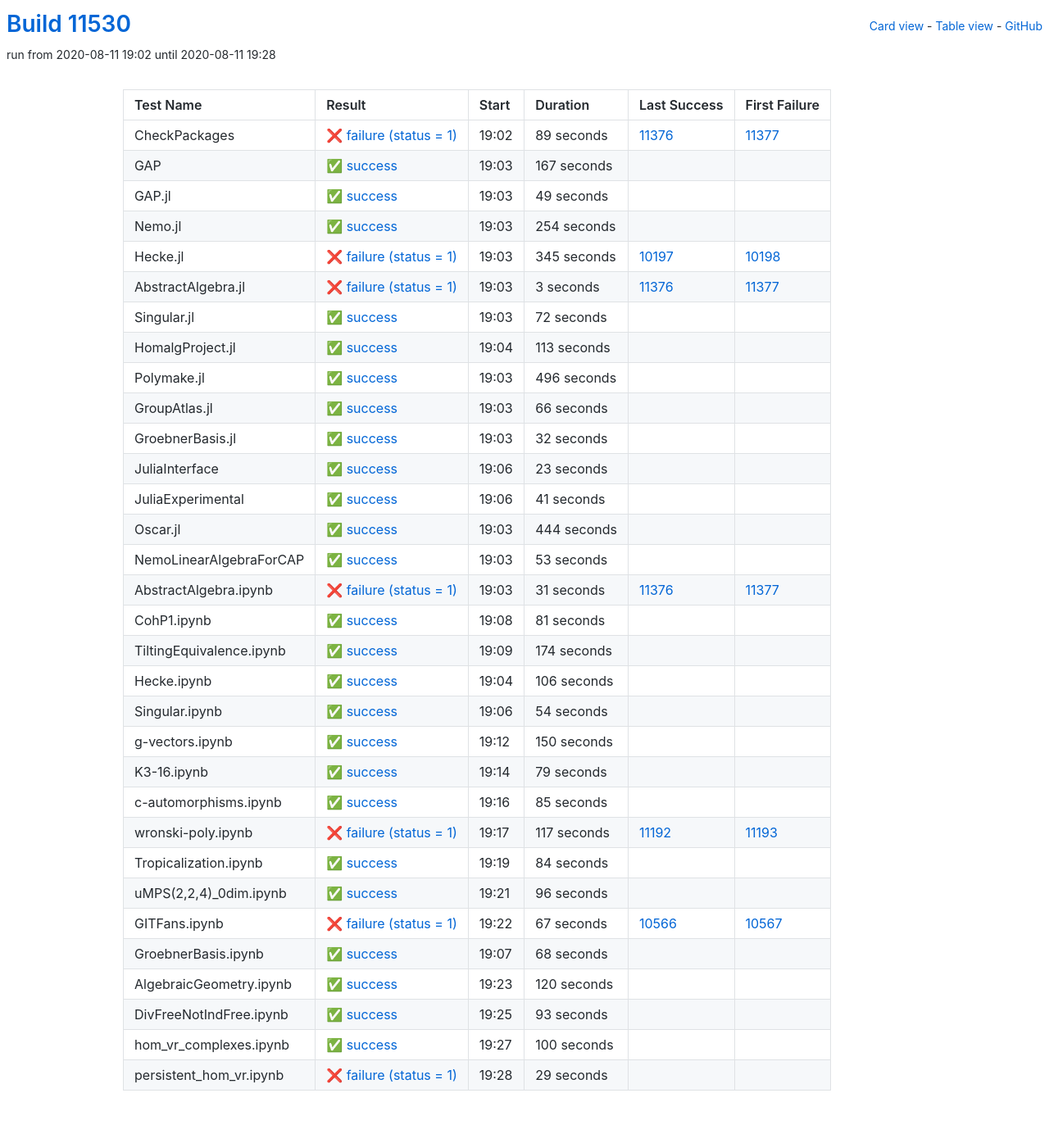
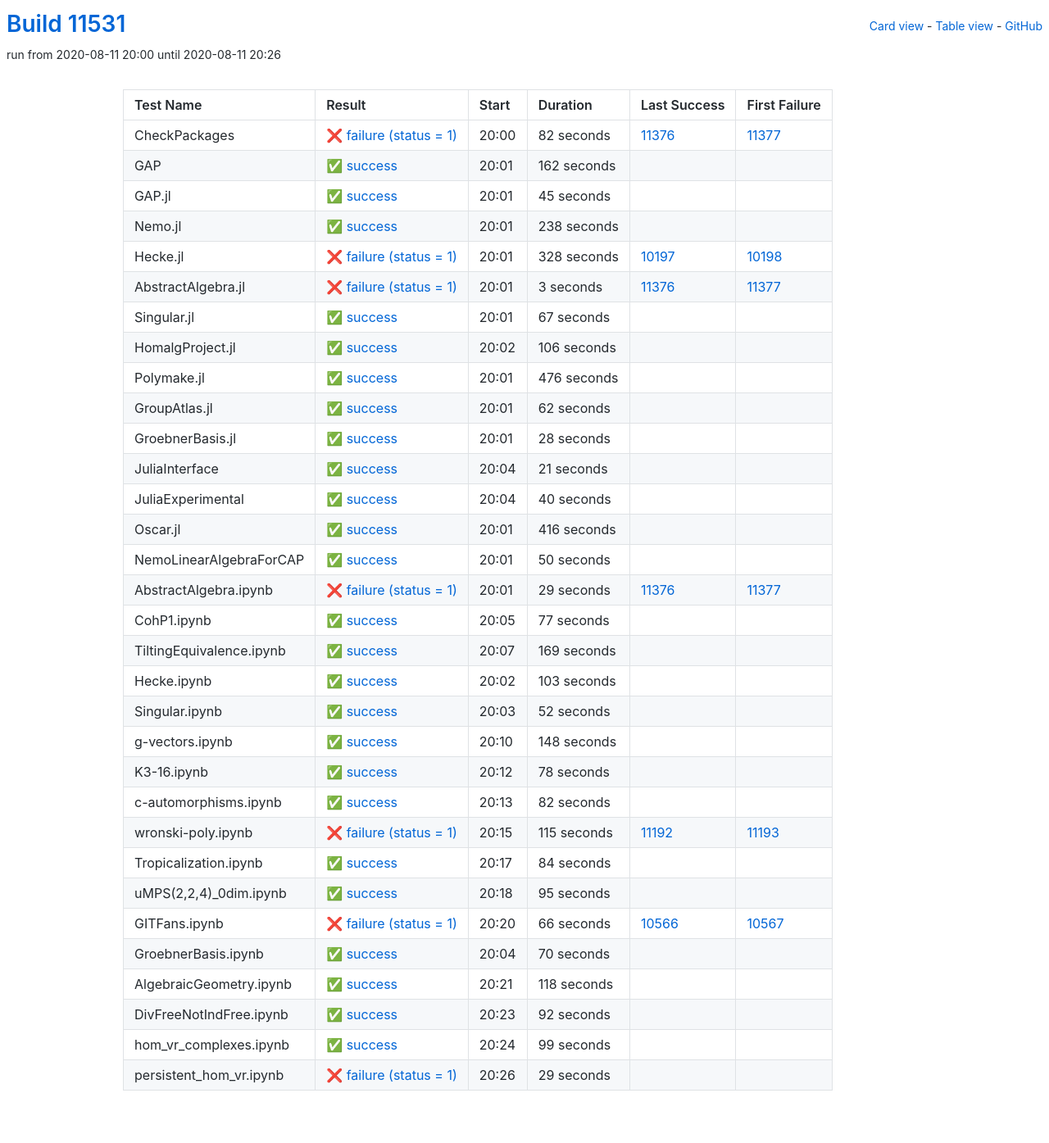
Before and after one commit to oscar-system/oscar-ci-status, a Jekyll site: the page built from table.html, in a window 1280 px wide. Shown: the whole page at 82% size. Built offline with Jekyll 4.4.1, drawn with Linux system fonts in a browser that asks for light colours.

Commit message:
Build #11531

```diff
--- a/_data/ci.yml
+++ b/_data/ci.yml
@@ -1,6 +1,6 @@
 ---
-build: 11530
-build_url: https://oscarci.mathematik.uni-kl.de/job/oscar/11530/
+build: 11531
+build_url: https://oscarci.mathematik.uni-kl.de/job/oscar/11531/
 job: oscar
 organization: oscar-system
 repo: oscar-ci-status
@@ -8,68 +8,68 @@
 tests:
 - name: CheckPackages
   id: checkpackages
-  log: https://oscarci.mathematik.uni-kl.de/job/oscar/11530/artifact/logs/build-11530/CheckPackages.log
-  start: 2020-08-11 19:02
+  log: https://oscarci.mathematik.uni-kl.de/job/oscar/11531/artifact/logs/build-11531/CheckPackages.log
+  start: 2020-08-11 20:00
   success: false
   exitcode: 1
   status: failure
-  duration: 89
+  duration: 82
   last_success: 11376
   last_success_url: https://oscarci.mathematik.uni-kl.de/job/oscar/11376/
   first_failure: 11377
   first_failure_url: https://oscarci.mathematik.uni-kl.de/job/oscar/11377/
 - name: GAP
   id: gap
-  log: https://oscarci.mathematik.uni-kl.de/job/oscar/11530/artifact/logs/build-11530/GAP.log
-  start: 2020-08-11 19:03
+  log: https://oscarci.mathematik.uni-kl.de/job/oscar/11531/artifact/logs/build-11531/GAP.log
+  start: 2020-08-11 20:01
   success: true
   exitcode: 0
   status: success
-  duration: 167
+  duration: 162
   last_success: false
   last_success_url:
   first_failure: false
   first_failure_url:
 - name: GAP.jl
   id: gap-jl
-  log: https://oscarci.mathematik.uni-kl.de/job/oscar/11530/artifact/logs/build-11530/GAP.jl.log
-  start: 2020-08-11 19:03
+  log: https://oscarci.mathematik.uni-kl.de/job/oscar/11531/artifact/logs/build-11531/GAP.jl.log
+  start: 2020-08-11 20:01
   success: true
   exitcode: 0
   status: success
-  duration: 49
+  duration: 45
   last_success: false
   last_success_url:
   first_failure: false
   first_failure_url:
 - name: Nemo.jl
   id: nemo-jl
-  log: https://oscarci.mathematik.uni-kl.de/job/oscar/11530/artifact/logs/build-11530/Nemo.jl.log
-  start: 2020-08-11 19:03
+  log: https://oscarci.mathematik.uni-kl.de/job/oscar/11531/artifact/logs/build-11531/Nemo.jl.log
+  start: 2020-08-11 20:01
   success: true
   exitcode: 0
   status: success
-  duration: 254
+  duration: 238
   last_success: false
   last_success_url:
   first_failure: false
   first_failure_url:
 - name: Hecke.jl
   id: hecke-jl
-  log: https://oscarci.mathematik.uni-kl.de/job/oscar/11530/artifact/logs/build-11530/Hecke.jl.log
-  start: 2020-08-11 19:03
+  log: https://oscarci.mathematik.uni-kl.de/job/oscar/11531/artifact/logs/build-11531/Hecke.jl.log
+  start: 2020-08-11 20:01
   success: false
   exitcode: 1
   status: failure
-  duration: 345
+  duration: 328
   last_success: 10197
   last_success_url: https://oscarci.mathematik.uni-kl.de/job/oscar/10197/
   first_failure: 10198
   first_failure_url: https://oscarci.mathematik.uni-kl.de/job/oscar/10198/
 - name: AbstractAlgebra.jl
   id: abstractalgebra-jl
-  log: https://oscarci.mathematik.uni-kl.de/job/oscar/11530/artifact/logs/build-11530/AbstractAlgebra.jl.log
-  start: 2020-08-11 19:03
+  log: https://oscarci.mathematik.uni-kl.de/job/oscar/11531/artifact/logs/build-11531/AbstractAlgebra.jl.log
+  start: 2020-08-11 20:01
   success: false
   exitcode: 1
   status: failure
@@ -80,152 +80,20 @@
   first_failure_url: https://oscarci.mathematik.uni-kl.de/job/oscar/11377/
 - name: Singular.jl
   id: singular-jl
-  log: https://oscarci.mathematik.uni-kl.de/job/oscar/11530/artifact/logs/build-11530/Singular.jl.log
-  start: 2020-08-11 19:03
+  log: https://oscarci.mathematik.uni-kl.de/job/oscar/11531/artifact/logs/build-11531/Singular.jl.log
+  start: 2020-08-11 20:01
   success: true
   exitcode: 0
   status: success
-  duration: 72
+  duration: 67
   last_success: false
   last_success_url:
   first_failure: false
   first_failure_url:
 - name: HomalgProject.jl
   id: homalgproject-jl
-  log: https://oscarci.mathematik.uni-kl.de/job/oscar/11530/artifact/logs/build-11530/HomalgProject.jl.log
-  start: 2020-08-11 19:04
-  success: true
-  exitcode: 0
-  status: success
-  duration: 113
-  last_success: false
-  last_success_url:
-  first_failure: false
-  first_failure_url:
-- name: Polymake.jl
-  id: polymake-jl
-  log: https://oscarci.mathematik.uni-kl.de/job/oscar/11530/artifact/logs/build-11530/Polymake.jl.log
-  start: 2020-08-11 19:03
-  success: true
-  exitcode: 0
-  status: success
-  duration: 496
-  last_success: false
-  last_success_url:
-  first_failure: false
-  first_failure_url:
-- name: GroupAtlas.jl
-  id: groupatlas-jl
-  log: https://oscarci.mathematik.uni-kl.de/job/oscar/11530/artifact/logs/build-11530/GroupAtlas.jl.log
-  start: 2020-08-11 19:03
-  success: true
-  exitcode: 0
-  status: success
-  duration: 66
-  last_success: false
-  last_success_url:
-  first_failure: false
-  first_failure_url:
-- name: GroebnerBasis.jl
-  id: groebnerbasis-jl
-  log: https://oscarci.mathematik.uni-kl.de/job/oscar/11530/artifact/logs/build-11530/GroebnerBasis.jl.log
-  start: 2020-08-11 19:03
-  success: true
-  exitcode: 0
-  status: success
-  duration: 32
-  last_success: false
-  last_success_url:
-  first_failure: false
-  first_failure_url:
-- name: JuliaInterface
-  id: juliainterface
-  log: https://oscarci.mathematik.uni-kl.de/job/oscar/11530/artifact/logs/build-11530/JuliaInterface.log
-  start: 2020-08-11 19:06
-  success: true
-  exitcode: 0
-  status: success
-  duration: 23
-  last_success: false
-  last_success_url:
-  first_failure: false
-  first_failure_url:
-- name: JuliaExperimental
-  id: juliaexperimental
-  log: https://oscarci.mathematik.uni-kl.de/job/oscar/11530/artifact/logs/build-11530/JuliaExperimental.log
-  start: 2020-08-11 19:06
-  success: true
-  exitcode: 0
-  status: success
-  duration: 41
-  last_success: false
-  last_success_url:
-  first_failure: false
-  first_failure_url:
-- name: Oscar.jl
-  id: oscar-jl
-  log: https://oscarci.mathematik.uni-kl.de/job/oscar/11530/artifact/logs/build-11530/Oscar.jl.log
-  start: 2020-08-11 19:03
-  success: true
-  exitcode: 0
-  status: success
-  duration: 444
-  last_success: false
-  last_success_url:
-  first_failure: false
-  first_failure_url:
-- name: NemoLinearAlgebraForCAP
-  id: nemolinearalgebraforcap
-  log: https://oscarci.mathematik.uni-kl.de/job/oscar/11530/artifact/logs/build-11530/NemoLinearAlgebraForCAP.log
-  start: 2020-08-11 19:03
-  success: true
-  exitcode: 0
-  status: success
-  duration: 53
-  last_success: false
-  last_success_url:
-  first_failure: false
-  first_failure_url:
-- name: AbstractAlgebra.ipynb
-  id: abstractalgebra-ipynb
-  log: https://oscarci.mathematik.uni-kl.de/job/oscar/11530/artifact/logs/build-11530/AbstractAlgebra.ipynb.log
-  start: 2020-08-11 19:03
-  success: false
-  exitcode: 1
-  status: failure
-  duration: 31
-  last_success: 11376
-  last_success_url: https://oscarci.mathematik.uni-kl.de/job/oscar/11376/
-  first_failure: 11377
-  first_failure_url: https://oscarci.mathematik.uni-kl.de/job/oscar/11377/
-- name: CohP1.ipynb
-  id: cohp1-ipynb
-  log: https://oscarci.mathematik.uni-kl.de/job/oscar/11530/artifact/logs/build-11530/CohP1.ipynb.log
-  start: 2020-08-11 19:08
-  success: true
-  exitcode: 0
-  status: success
-  duration: 81
-  last_success: false
-  last_success_url:
-  first_failure: false
-  first_failure_url:
-- name: TiltingEquivalence.ipynb
-  id: tiltingequivalence-ipynb
-  log: https://oscarci.mathematik.uni-kl.de/job/oscar/11530/artifact/logs/build-11530/TiltingEquivalence.ipynb.log
-  start: 2020-08-11 19:09
-  success: true
-  exitcode: 0
-  status: success
-  duration: 174
-  last_success: false
-  last_success_url:
-  first_failure: false
-  first_failure_url:
-- name: Hecke.ipynb
-  id: hecke-ipynb
-  log: https://oscarci.mathematik.uni-kl.de/job/oscar/11530/artifact/logs/build-11530/Hecke.ipynb.log
-  start: 2020-08-11 19:04
+  log: https://oscarci.mathematik.uni-kl.de/job/oscar/11531/artifact/logs/build-11531/HomalgProject.jl.log
+  start: 2020-08-11 20:02
   success: true
   exitcode: 0
   status: success
@@ -234,70 +102,202 @@
   last_success_url:
   first_failure: false
   first_failure_url:
-- name: Singular.ipynb
-  id: singular-ipynb
-  log: https://oscarci.mathematik.uni-kl.de/job/oscar/11530/artifact/logs/build-11530/Singular.ipynb.log
-  start: 2020-08-11 19:06
+- name: Polymake.jl
+  id: polymake-jl
+  log: https://oscarci.mathematik.uni-kl.de/job/oscar/11531/artifact/logs/build-11531/Polymake.jl.log
+  start: 2020-08-11 20:01
   success: true
   exitcode: 0
   status: success
-  duration: 54
+  duration: 476
+  last_success: false
+  last_success_url:
+  first_failure: false
+  first_failure_url:
+- name: GroupAtlas.jl
+  id: groupatlas-jl
+  log: https://oscarci.mathematik.uni-kl.de/job/oscar/11531/artifact/logs/build-11531/GroupAtlas.jl.log
+  start: 2020-08-11 20:01
+  success: true
+  exitcode: 0
+  status: success
+  duration: 62
+  last_success: false
+  last_success_url:
+  first_failure: false
+  first_failure_url:
+- name: GroebnerBasis.jl
+  id: groebnerbasis-jl
+  log: https://oscarci.mathematik.uni-kl.de/job/oscar/11531/artifact/logs/build-11531/GroebnerBasis.jl.log
+  start: 2020-08-11 20:01
+  success: true
+  exitcode: 0
+  status: success
+  duration: 28
+  last_success: false
+  last_success_url:
+  first_failure: false
+  first_failure_url:
+- name: JuliaInterface
+  id: juliainterface
+  log: https://oscarci.mathematik.uni-kl.de/job/oscar/11531/artifact/logs/build-11531/JuliaInterface.log
+  start: 2020-08-11 20:04
+  success: true
+  exitcode: 0
+  status: success
+  duration: 21
+  last_success: false
+  last_success_url:
+  first_failure: false
+  first_failure_url:
+- name: JuliaExperimental
+  id: juliaexperimental
+  log: https://oscarci.mathematik.uni-kl.de/job/oscar/11531/artifact/logs/build-11531/JuliaExperimental.log
+  start: 2020-08-11 20:04
+  success: true
+  exitcode: 0
+  status: success
+  duration: 40
+  last_success: false
+  last_success_url:
+  first_failure: false
+  first_failure_url:
+- name: Oscar.jl
+  id: oscar-jl
+  log: https://oscarci.mathematik.uni-kl.de/job/oscar/11531/artifact/logs/build-11531/Oscar.jl.log
+  start: 2020-08-11 20:01
+  success: true
+  exitcode: 0
+  status: success
+  duration: 416
+  last_success: false
+  last_success_url:
+  first_failure: false
+  first_failure_url:
+- name: NemoLinearAlgebraForCAP
+  id: nemolinearalgebraforcap
+  log: https://oscarci.mathematik.uni-kl.de/job/oscar/11531/artifact/logs/build-11531/NemoLinearAlgebraForCAP.log
+  start: 2020-08-11 20:01
+  success: true
+  exitcode: 0
+  status: success
+  duration: 50
+  last_success: false
+  last_success_url:
+  first_failure: false
+  first_failure_url:
+- name: AbstractAlgebra.ipynb
+  id: abstractalgebra-ipynb
+  log: https://oscarci.mathematik.uni-kl.de/job/oscar/11531/artifact/logs/build-11531/AbstractAlgebra.ipynb.log
+  start: 2020-08-11 20:01
+  success: false
+  exitcode: 1
+  status: failure
+  duration: 29
+  last_success: 11376
+  last_success_url: https://oscarci.mathematik.uni-kl.de/job/oscar/11376/
+  first_failure: 11377
+  first_failure_url: https://oscarci.mathematik.uni-kl.de/job/oscar/11377/
+- name: CohP1.ipynb
+  id: cohp1-ipynb
+  log: https://oscarci.mathematik.uni-kl.de/job/oscar/11531/artifact/logs/build-11531/CohP1.ipynb.log
+  start: 2020-08-11 20:05
+  success: true
+  exitcode: 0
+  status: success
+  duration: 77
+  last_success: false
+  last_success_url:
+  first_failure: false
+  first_failure_url:
+- name: TiltingEquivalence.ipynb
+  id: tiltingequivalence-ipynb
+  log: https://oscarci.mathematik.uni-kl.de/job/oscar/11531/artifact/logs/build-11531/TiltingEquivalence.ipynb.log
+  start: 2020-08-11 20:07
+  success: true
+  exitcode: 0
+  status: success
+  duration: 169
+  last_success: false
+  last_success_url:
+  first_failure: false
+  first_failure_url:
+- name: Hecke.ipynb
+  id: hecke-ipynb
+  log: https://oscarci.mathematik.uni-kl.de/job/oscar/11531/artifact/logs/build-11531/Hecke.ipynb.log
+  start: 2020-08-11 20:02
+  success: true
+  exitcode: 0
+  status: success
+  duration: 103
+  last_success: false
+  last_success_url:
+  first_failure: false
+  first_failure_url:
+- name: Singular.ipynb
+  id: singular-ipynb
+  log: https://oscarci.mathematik.uni-kl.de/job/oscar/11531/artifact/logs/build-11531/Singular.ipynb.log
+  start: 2020-08-11 20:03
+  success: true
+  exitcode: 0
+  status: success
+  duration: 52
   last_success: false
   last_success_url:
   first_failure: false
   first_failure_url:
 - name: g-vectors.ipynb
   id: g-vectors-ipynb
-  log: https://oscarci.mathematik.uni-kl.de/job/oscar/11530/artifact/logs/build-11530/g-vectors.ipynb.log
-  start: 2020-08-11 19:12
+  log: https://oscarci.mathematik.uni-kl.de/job/oscar/11531/artifact/logs/build-11531/g-vectors.ipynb.log
+  start: 2020-08-11 20:10
   success: true
   exitcode: 0
   status: success
-  duration: 150
+  duration: 148
   last_success: false
   last_success_url:
   first_failure: false
   first_failure_url:
 - name: K3-16.ipynb
   id: k3-16-ipynb
-  log: https://oscarci.mathematik.uni-kl.de/job/oscar/11530/artifact/logs/build-11530/K3-16.ipynb.log
-  start: 2020-08-11 19:14
+  log: https://oscarci.mathematik.uni-kl.de/job/oscar/11531/artifact/logs/build-11531/K3-16.ipynb.log
+  start: 2020-08-11 20:12
   success: true
   exitcode: 0
   status: success
-  duration: 79
+  duration: 78
   last_success: false
   last_success_url:
   first_failure: false
   first_failure_url:
 - name: c-automorphisms.ipynb
   id: c-automorphisms-ipynb
-  log: https://oscarci.mathematik.uni-kl.de/job/oscar/11530/artifact/logs/build-11530/c-automorphisms.ipynb.log
-  start: 2020-08-11 19:16
+  log: https://oscarci.mathematik.uni-kl.de/job/oscar/11531/artifact/logs/build-11531/c-automorphisms.ipynb.log
+  start: 2020-08-11 20:13
   success: true
   exitcode: 0
   status: success
-  duration: 85
+  duration: 82
   last_success: false
   last_success_url:
   first_failure: false
   first_failure_url:
 - name: wronski-poly.ipynb
   id: wronski-poly-ipynb
-  log: https://oscarci.mathematik.uni-kl.de/job/oscar/11530/artifact/logs/build-11530/wronski-poly.ipynb.log
-  start: 2020-08-11 19:17
+  log: https://oscarci.mathematik.uni-kl.de/job/oscar/11531/artifact/logs/build-11531/wronski-poly.ipynb.log
+  start: 2020-08-11 20:15
   success: false
   exitcode: 1
   status: failure
-  duration: 117
+  duration: 115
   last_success: 11192
   last_success_url: https://oscarci.mathematik.uni-kl.de/job/oscar/11192/
   first_failure: 11193
   first_failure_url: https://oscarci.mathematik.uni-kl.de/job/oscar/11193/
 - name: Tropicalization.ipynb
   id: tropicalization-ipynb
-  log: https://oscarci.mathematik.uni-kl.de/job/oscar/11530/artifact/logs/build-11530/Tropicalization.ipynb.log
-  start: 2020-08-11 19:19
+  log: https://oscarci.mathematik.uni-kl.de/job/oscar/11531/artifact/logs/build-11531/Tropicalization.ipynb.log
+  start: 2020-08-11 20:17
   success: true
   exitcode: 0
   status: success
@@ -308,80 +308,80 @@
   first_failure_url:
 - name: uMPS(2,2,4)_0dim.ipynb
   id: umps-2-2-4-0dim-ipynb
-  log: https://oscarci.mathematik.uni-kl.de/job/oscar/11530/artifact/logs/build-11530/uMPS-2-2-4-_0dim.ipynb.log
-  start: 2020-08-11 19:21
+  log: https://oscarci.mathematik.uni-kl.de/job/oscar/11531/artifact/logs/build-11531/uMPS-2-2-4-_0dim.ipynb.log
+  start: 2020-08-11 20:18
   success: true
   exitcode: 0
   status: success
-  duration: 96
+  duration: 95
   last_success: false
   last_success_url:
   first_failure: false
   first_failure_url:
 - name: GITFans.ipynb
   id: gitfans-ipynb
-  log: https://oscarci.mathematik.uni-kl.de/job/oscar/11530/artifact/logs/build-11530/GITFans.ipynb.log
-  start: 2020-08-11 19:22
+  log: https://oscarci.mathematik.uni-kl.de/job/oscar/11531/artifact/logs/build-11531/GITFans.ipynb.log
+  start: 2020-08-11 20:20
   success: false
   exitcode: 1
   status: failure
-  duration: 67
+  duration: 66
   last_success: 10566
   last_success_url: https://oscarci.mathematik.uni-kl.de/job/oscar/10566/
   first_failure: 10567
   first_failure_url: https://oscarci.mathematik.uni-kl.de/job/oscar/10567/
 - name: GroebnerBasis.ipynb
   id: groebnerbasis-ipynb
-  log: https://oscarci.mathematik.uni-kl.de/job/oscar/11530/artifact/logs/build-11530/GroebnerBasis.ipynb.log
-  start: 2020-08-11 19:07
+  log: https://oscarci.mathematik.uni-kl.de/job/oscar/11531/artifact/logs/build-11531/GroebnerBasis.ipynb.log
+  start: 2020-08-11 20:04
   success: true
   exitcode: 0
   status: success
-  duration: 68
+  duration: 70
   last_success: false
   last_success_url:
   first_failure: false
   first_failure_url:
 - name: AlgebraicGeometry.ipynb
   id: algebraicgeometry-ipynb
-  log: https://oscarci.mathematik.uni-kl.de/job/oscar/11530/artifact/logs/build-11530/AlgebraicGeometry.ipynb.log
-  start: 2020-08-11 19:23
+  log: https://oscarci.mathematik.uni-kl.de/job/oscar/11531/artifact/logs/build-11531/AlgebraicGeometry.ipynb.log
+  start: 2020-08-11 20:21
   success: true
   exitcode: 0
   status: success
-  duration: 120
+  duration: 118
   last_success: false
   last_success_url:
   first_failure: false
   first_failure_url:
 - name: DivFreeNotIndFree.ipynb
   id: divfreenotindfree-ipynb
-  log: https://oscarci.mathematik.uni-kl.de/job/oscar/11530/artifact/logs/build-11530/DivFreeNotIndFree.ipynb.log
-  start: 2020-08-11 19:25
+  log: https://oscarci.mathematik.uni-kl.de/job/oscar/11531/artifact/logs/build-11531/DivFreeNotIndFree.ipynb.log
+  start: 2020-08-11 20:23
   success: true
   exitcode: 0
   status: success
-  duration: 93
+  duration: 92
   last_success: false
   last_success_url:
   first_failure: false
   first_failure_url:
 - name: hom_vr_complexes.ipynb
   id: hom-vr-complexes-ipynb
-  log: https://oscarci.mathematik.uni-kl.de/job/oscar/11530/artifact/logs/build-11530/hom_vr_complexes.ipynb.log
-  start: 2020-08-11 19:27
+  log: https://oscarci.mathematik.uni-kl.de/job/oscar/11531/artifact/logs/build-11531/hom_vr_complexes.ipynb.log
+  start: 2020-08-11 20:24
   success: true
   exitcode: 0
   status: success
-  duration: 100
+  duration: 99
   last_success: false
   last_success_url:
   first_failure: false
   first_failure_url:
 - name: persistent_hom_vr.ipynb
   id: persistent-hom-vr-ipynb
-  log: https://oscarci.mathematik.uni-kl.de/job/oscar/11530/artifact/logs/build-11530/persistent_hom_vr.ipynb.log
-  start: 2020-08-11 19:28
+  log: https://oscarci.mathematik.uni-kl.de/job/oscar/11531/artifact/logs/build-11531/persistent_hom_vr.ipynb.log
+  start: 2020-08-11 20:26
   success: false
   exitcode: 1
   status: failure
```
Also changed, not shown: README.md.
